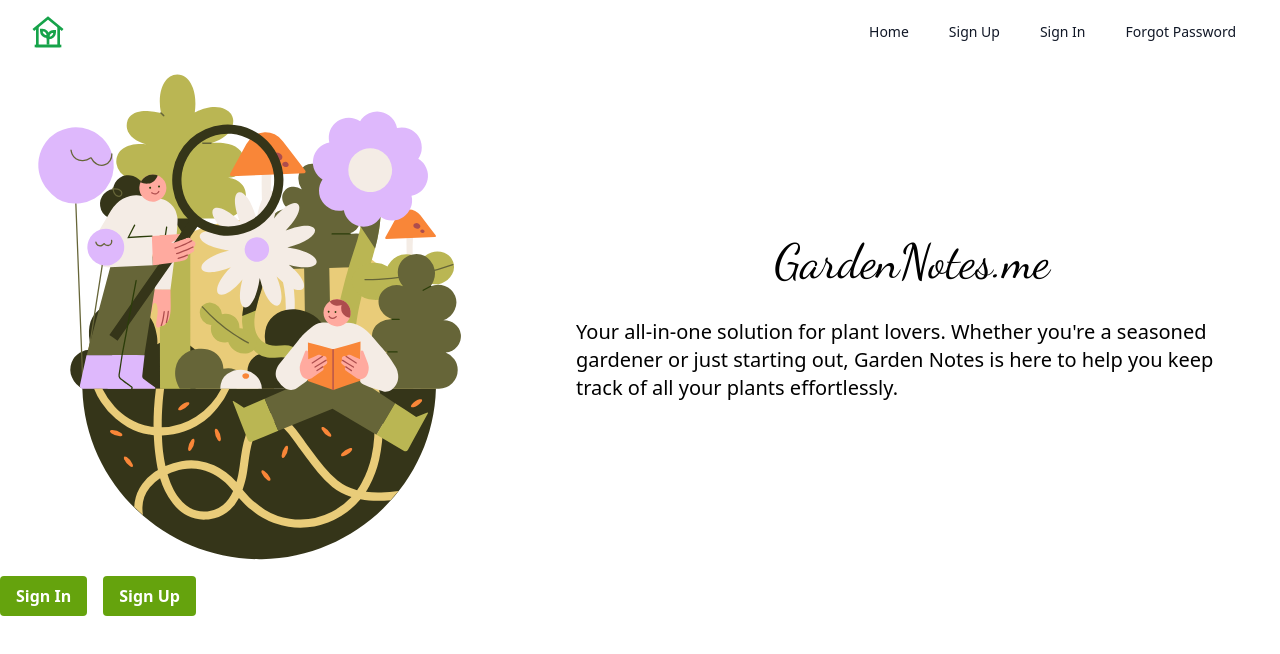
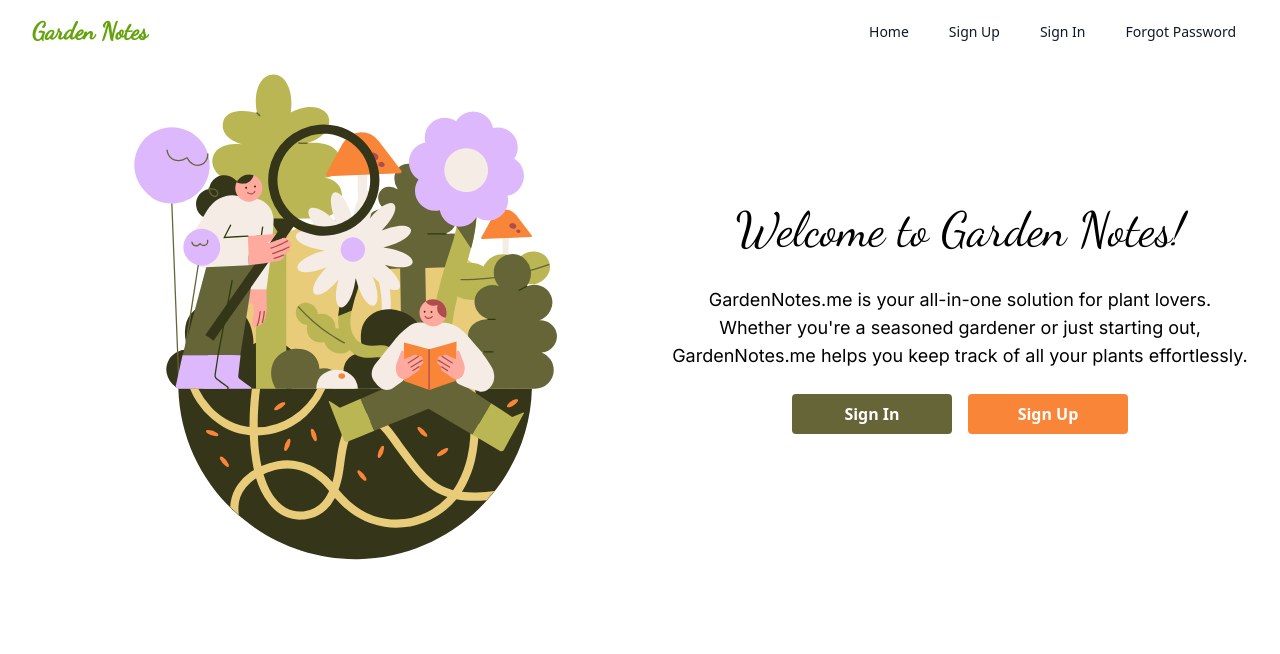
Before and after one commit to tid213/gnm, a React (Create React App) app in the folder client/: page / in a window 1280 px wide. Shown: the top 654 px of the page. Built offline with nearby package versions, Linux system fonts and the light colour scheme; no server answers; the HTML template or start-up script is replaced by a standard one.

Commit message:
changed button colors, changed header logo, changed button colors

```diff
--- a/client/src/index.css
+++ b/client/src/index.css
@@ -13,3 +13,7 @@ input:-webkit-autofill:active {
 .dancing-script {
   font-family: 'Dancing Script', cursive;
 }
+
+.inter{
+  font-family: "Inter", sans-serif;
+}
--- a/client/src/pages/Home.jsx
+++ b/client/src/pages/Home.jsx
@@ -1,9 +1,8 @@
 import React, { useState, useEffect } from "react";
 import { Link } from 'react-router-dom';
-import NavBar from "../components/NavBar";
-import logo from '../images/landing-logo.png';
 import plantHouse from '../images/plant-house.svg';
 import landingImage from '../images/landing-image.svg';
+import headerImage from '../images/note-with-pencil.svg'
 
 function Home () {
 
@@ -38,8 +37,7 @@ function Home () {
                 <div className="flex justify-between h-16">
                 <div className="flex-shrink-0 flex items-center">
                     {/* Logo */}
-                    <img className="block lg:hidden h-8 w-auto" src={plantHouse} alt="Logo" />
-                    <img className="hidden lg:block h-8 w-auto" src={plantHouse} alt="Logo" />
+                    <h1 className="text-2xl font-bold dancing-script text-lime-600">Garden Notes</h1>
                 </div>
                 <div className="hidden lg:flex lg:items-center lg:justify-end lg:flex-1">
                     {/* Navigation Links */}
@@ -76,27 +74,28 @@ function Home () {
             <section className="flex flex-col mt-16">
                 <div className="lg:flex lg:items-center items-center">
                     {/* Image */}
-                    <img className="mb-4 lg:mb-0 lg:mr-8  max-w-sm mx-auto lg:max-w-lg" src={landingImage} alt="Landing Image" />
-
+                    <div className="lg:w-6/12">
+                        <img className="mb-4 lg:mb-0 lg:mr-8  max-w-sm mx-auto lg:max-w-lg" src={landingImage} alt="Landing Image" />
+                    </div>
                     {/* Text content */}
-                    <div>
+                    <div className="lg:w-6/12">
                     {/* Heading */}
-                    <h1 className="text-5xl text-black dancing-script font-normal mb-4 lg:mb-8 text-center">GardenNotes.me</h1>
+                    <h1 className="text-5xl text-black dancing-script font-normal mb-4 lg:mb-8 text-center">Welcome to Garden Notes!</h1>
 
                     {/* Paragraph */}
-                    <p className="font-inter font-normal max-w-prose px-8 text-xl text-black text-center lg:text-left">
-                        Your all-in-one solution for plant lovers. Whether you're a seasoned gardener or just starting out, Garden Notes is here to help you keep track of all your plants effortlessly.
+                    <p className="inter font-normal max-w-prose px-8 text-lg text-black text-center ">
+                    GardenNotes.me is your all-in-one solution for plant lovers. Whether you're a seasoned gardener or just starting out, GardenNotes.me helps you keep track of all your plants effortlessly.
                     </p>
+                    {/* Buttons */}
+                    <div className="flex flex-col w-full lg:justify-center items-center mt-6 lg:flex-row">
+                        <Link to="/signin" className="inline-block bg-customMidGreen w-6/12 lg:w-3/12 hover:bg-customDarkGreen text-white font-bold py-2 px-4 rounded focus:outline-none focus:shadow-outline">Sign In</Link>
+                        <Link to="/signup" className="inline-block mt-2 lg:mt-0 lg:ml-4 bg-customOrange w-6/12 lg:w-3/12 hover:bg-orange-600 text-white font-bold py-2 px-4 rounded focus:outline-none focus:shadow-outline">Sign Up</Link>
+                    </div>
                     </div>
                 </div>
             </section>
             <section className="flex space-x-4">
-                <Link to="/signin" className="bg-lime-600 hover:bg-lime-700 text-white font-bold py-2 px-4 rounded">
-                Sign In
-                </Link>
-                <Link to="/signup" className="bg-lime-600 hover:bg-lime-700 text-white font-bold py-2 px-4 rounded">
-                Sign Up
-                </Link>
+
             </section>
         </main>
       );
--- a/client/tailwind.config.js
+++ b/client/tailwind.config.js
@@ -4,9 +4,10 @@ module.exports = {
   theme: {
     extend: {
       colors: {
-        customDarkGreen: '#6F7C12',
-        customMidGreen: '#AAD922',
+        customDarkGreen: '#353519',
+        customMidGreen: '#666538',
         customBrown: '#483519',
+        customOrange: '#f98638',
       },
     },
   },
```
Also changed, not shown: client/src/images/note-with-pencil.svg (added).
